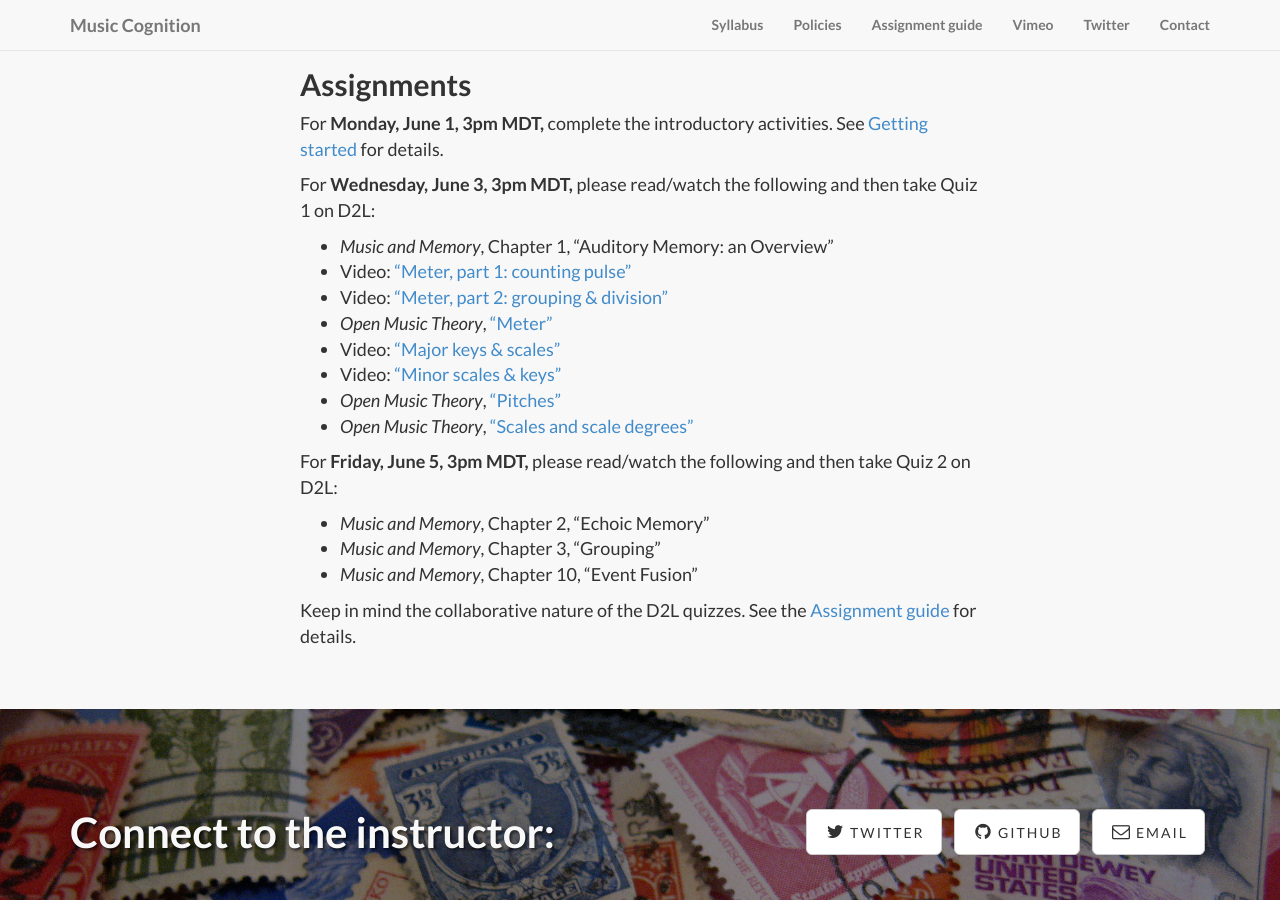
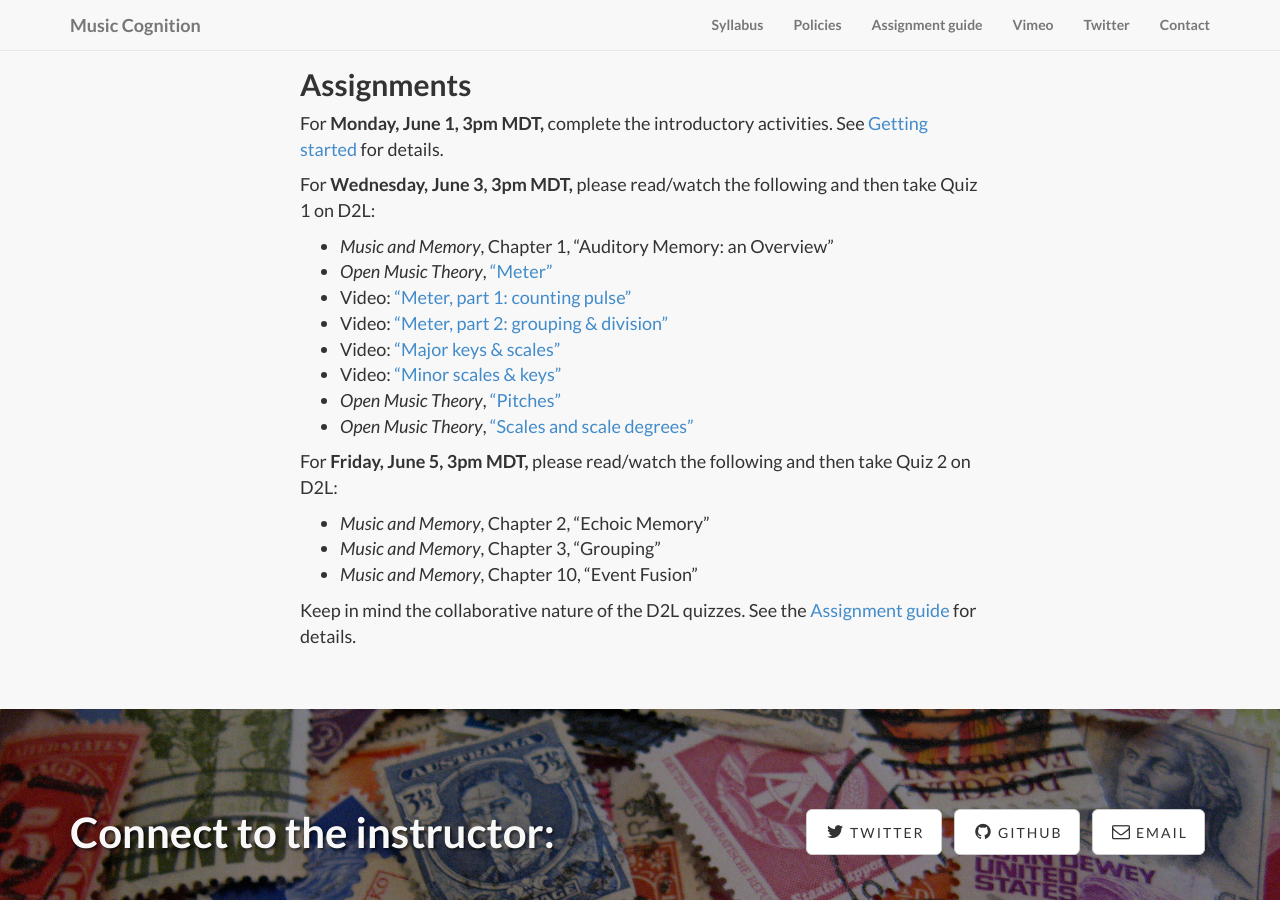
Before and after one commit to kshaffer/cognition, a Jekyll site: the page built from week1.md, in a window 1280 px wide and 900 px high, scrolled down 1754 px. Built offline with Jekyll 4.4.1, drawn with Linux system fonts in a browser that asks for light colours; nearby versions of some CDN libraries; library files that are not in the unit come from our copies.

```diff
--- a/week1.md
+++ b/week1.md
@@ -40,9 +40,9 @@ For **Monday, June 1, 3pm MDT,** complete the introductory activities. See [Gett
 For **Wednesday, June 3, 3pm MDT,** please read/watch the following and then take Quiz 1 on D2L:
 
 - *Music and Memory*, Chapter 1, "Auditory Memory: an Overview"
+- *Open Music Theory*, ["Meter"](http://openmusictheory.com/meter.html)
 - Video: ["Meter, part 1: counting pulse"](https://vimeo.com/127952221)
 - Video: ["Meter, part 2: grouping & division"](https://vimeo.com/127955738)
-- *Open Music Theory*, ["Meter"](http://openmusictheory.com/meter.html)
 - Video: ["Major keys & scales"](https://vimeo.com/94802632)
 - Video: ["Minor scales & keys"](https://vimeo.com/94803688)
 - *Open Music Theory*, ["Pitches"](http://openmusictheory.com/pitches.html)
```
